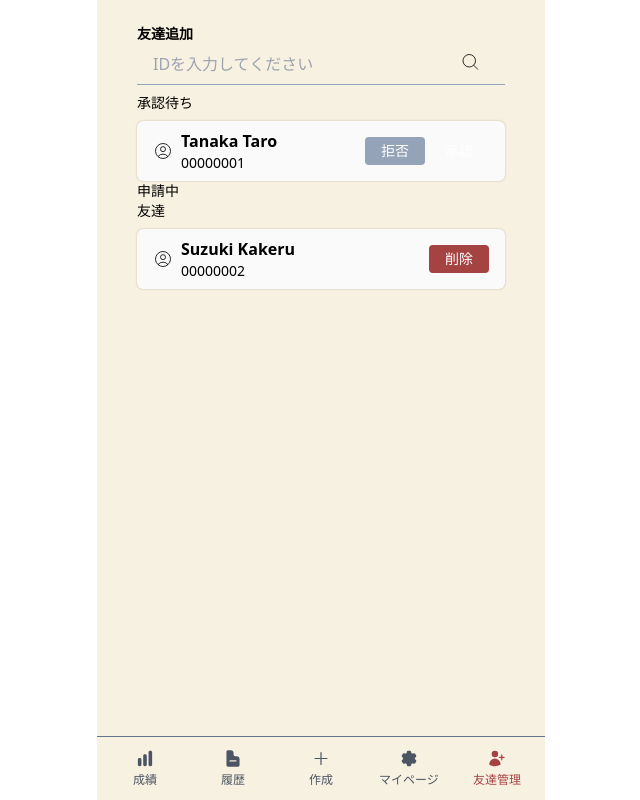
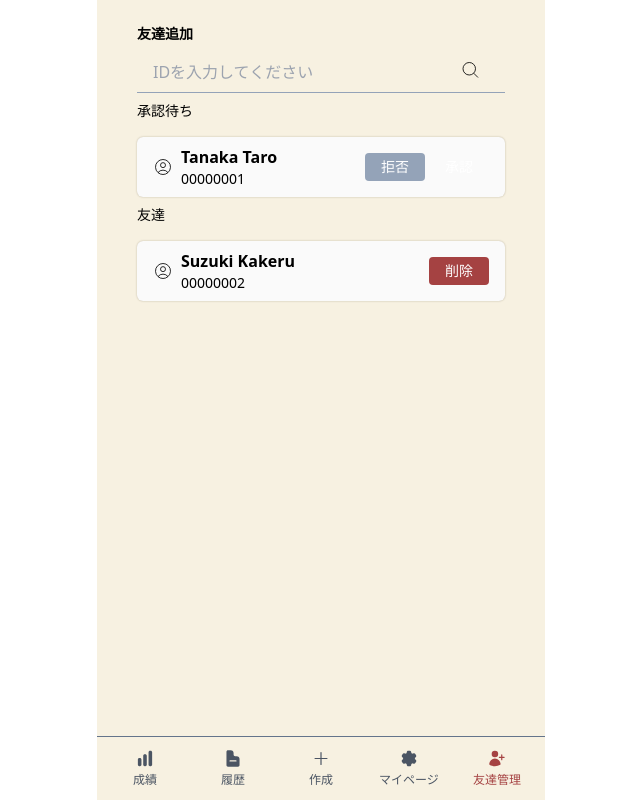
Before and after one commit to NelsoNave/mahjong-app, a Next.js app: page /friend-management in a window 1280 px wide. Shown: the whole page, without its empty margins (319-959 px from the left). Built offline with nearby package versions, Linux system fonts and the light colour scheme.

Commit message:
refactor: avoid DRY #12

```diff
--- a/app/components/FriendCard.tsx
+++ b/app/components/FriendCard.tsx
@@ -4,6 +4,7 @@ import { FriendData } from "@/app/types/friend";
 interface FriendCardProps extends FriendData {
   handleApprove: () => void;
   handleDenyRequest: () => void;
+  handleDeleteFriend: (id: number) => void;
 }
 
 const FriendCard = ({
@@ -12,6 +13,7 @@ const FriendCard = ({
   status,
   handleApprove,
   handleDenyRequest,
+  handleDeleteFriend,
 }: FriendCardProps) => {
   if (status === "pending") {
     return (
@@ -75,7 +77,7 @@ const FriendCard = ({
         </div>
         <div>
           <button
-            onClick={handleApprove}
+            onClick={() => handleDeleteFriend(id)}
             className="rounded bg-appleBlossom px-4 py-1 text-sm text-white hover:opacity-90"
           >
             削除
--- a/app/friend-management/page.tsx
+++ b/app/friend-management/page.tsx
@@ -1,8 +1,7 @@
 "use client";
 
-import { FriendData } from "../types/friend";
-
 import React, { useEffect, useState } from "react";
+import { FriendData } from "@/app/types/friend";
 import Navigation from "@/app/components/Navigation";
 import {
   searchFriendData,
@@ -25,6 +24,7 @@ const Page = () => {
         setFriendList(friendList);
       } catch (error) {
         console.error(error);
+        alert("友達データの取得に失敗しました");
       }
     };
 
@@ -34,7 +34,7 @@ const Page = () => {
   const handleSubmit = async (e: React.FormEvent) => {
     e.preventDefault();
 
-    // validation
+    // Validation
     if (!friendId) {
       alert("IDを入力してください");
       return;
@@ -49,16 +49,17 @@ const Page = () => {
       setFriendData(result);
     } catch (error) {
       console.error(error);
-      alert("数値を入力してください");
+      alert("友達データの検索に失敗しました");
     }
   };
 
   // Send friend request
   const handleAddFriend = () => {
-    console.log("Friend added:", friendData);
-    alert(`${friendData?.friendName}に友達申請を送りました`);
+    if (friendData) {
+      alert(`${friendData.friendName}に友達申請を送りました`);
       setFriendData(null);
       setFriendId("");
+    }
   };
 
   // Cancel friend request
@@ -72,10 +73,10 @@ const Page = () => {
     const friendIdNumber = parseInt(friendId);
     try {
       await approveRequest(friendIdNumber);
-      const friendList = await getAllFriendData();
-      setFriendList(friendList);
+      refreshFriendList();
     } catch (error) {
       console.error(error);
+      alert("友達申請の承認に失敗しました");
     }
   };
 
@@ -111,13 +112,60 @@ const Page = () => {
       setFriendList(updatedFriendList);
     } catch (error) {
       console.error(error);
+      alert("友達データの更新に失敗しました");
     }
+  };
+
+  const renderFriendCards = (status: string) => {
+    const filteredFriends = friendList.filter(
+      (friend) => friend.status === status,
+    );
+
+    if (filteredFriends.length === 0) {
+      return (
+        <>
+          <p className="text-sm">
+            {status === "pending"
+              ? "承認待ち"
+              : status === "approved"
+                ? "友達"
+                : status === "pending"
+                  ? "申請中"
+                  : ""}
+          </p>
+        </>
+      );
+    }
+
+    return (
+      <>
+        <p className="text-sm">
+          {status === "pending"
+            ? "承認待ち"
+            : status === "approved"
+              ? "友達"
+              : status === "pending"
+                ? "申請中"
+                : ""}
+        </p>
+        {filteredFriends.map((friend) => (
+          <FriendCard
+            key={friend.id}
+            id={friend.id}
+            friendName={friend.friendName}
+            status={friend.status}
+            handleApprove={handleApprove}
+            handleDenyRequest={handleDenyRequest}
+            handleDeleteFriend={handleDeleteFriend}
+          />
+        ))}
+      </>
+    );
   };
 
   return (
     <>
       <div className="flex flex-col gap-2 px-10 py-6">
-        <div className="">
         <p className="text-sm font-semibold">友達追加</p>
         <form
           onSubmit={handleSubmit}
@@ -158,9 +206,7 @@ const Page = () => {
               >
                 <path d="M17.982 18.725A7.488 7.488 0 0 0 12 15.75a7.488 7.488 0 0 0-5.982 2.975m11.963 0a9 9 0 1 0-11.963 0m11.963 0A8.966 8.966 0 0 1 12 21a8.966 8.966 0 0 1-5.982-2.275M15 9.75a3 3 0 1 1-6 0 3 3 0 0 1 6 0Z" />
               </svg>
-                <p>
-                  <span>{friendData.friendName}</span>
-                </p>
+              <p>{friendData.friendName}</p>
             </div>
             <div className="flex items-center gap-1">
               <button
@@ -178,42 +224,19 @@ const Page = () => {
             </div>
           </div>
         )}
-        </div>
         {friendList.length > 0 ? (
-          <div>
-            <div>
-              <p className="text-sm">承認待ち</p>
-              {friendList.map((friend) => {
-                return friend.status === "pending" ? (
-                  <FriendCard
-                    key={friend.id}
-                    id={friend.id}
-                    friendName={friend.friendName}
-                    status={friend.status}
-                    handleApprove={handleApprove}
-                    handleDenyRequest={handleDenyRequest}
-                  />
-                ) : null;
-              })}
-            </div>
-            <div className="text-sm">申請中</div>
-            <div>
-              <p className="text-sm">友達</p>
-              {friendList.map((friend) => {
-                return friend.status === "approved" ? (
-                  <FriendCard
-                    key={friend.id}
-                    id={friend.id}
-                    friendName={friend.friendName}
-                    status={friend.status}
-                    handleApprove={handleApprove}
-                    handleDenyRequest={handleDenyRequest}
-                  />
-                ) : null;
-              })}
-            </div>
-          </div>
+          <>
+            {/* Pending */}
+            {renderFriendCards("pending")}
+
+            {/* Pending */}
+            {/* {renderFriendCards("")} */}
+
+            {/* approved */}
+            {renderFriendCards("approved")}
+          </>
         ) : (
+          // Todo: insert the background image
           <div>友達がいません</div>
         )}
       </div>
```
Lines whose indentation alone changed are shown as unchanged.
